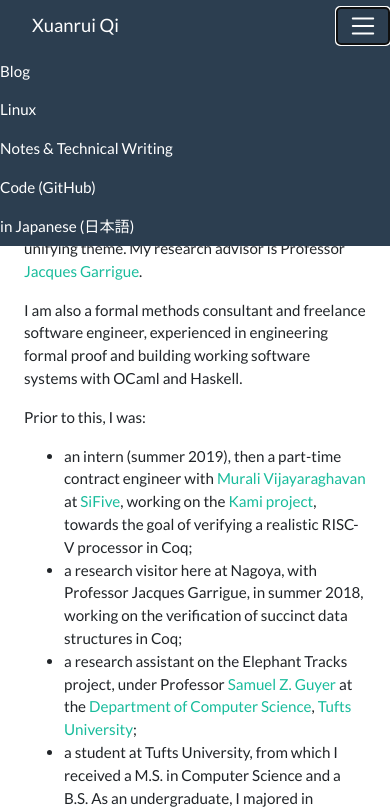
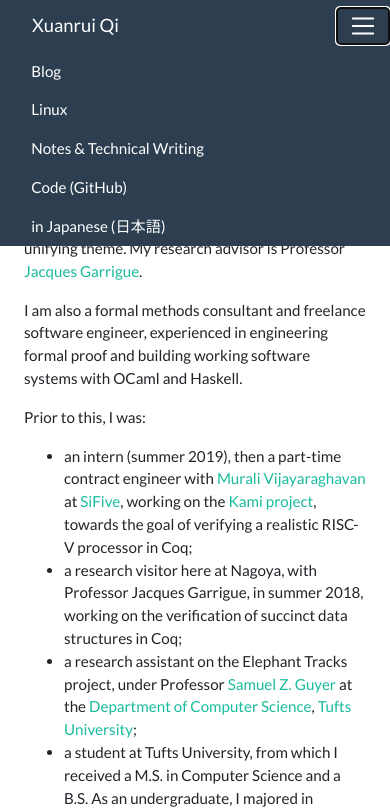
Before and after one commit to xuanruiqi/website, a plain HTML site: page index.html in a window 390 px wide. Both pictures are taken after a click on the button "Toggle navigation". Shown: the top 808 px of the page. Drawn offline with nearby package versions, Linux system fonts and the light colour scheme.

Commit message:
Improve UI on smartphones

```diff
--- a/index.html
+++ b/index.html
@@ -13,28 +13,30 @@
 </head>
 
 <body>
-    <nav class="navbar navbar-dark fixed-top bg-primary flex-md-nowrap p-0">
-
+    <nav class="navbar navbar-sm-expand navbar-md-expand navbar-dark fixed-top bg-primary flex-md-nowrap p-0">
+        <div class="navbar-header">
             <a class="navbar-brand" href="#">Xuanrui Qi</a>
-        <button class="navbar-toggler d-block d-lg-none d-xl-none" type="button" data-toggle="collapse" data-target="#spNav" aria-controls="navbarToggleExternalContent" aria-expanded="false" aria-label="Toggle navigation">
+        </div>
+        <button class="navbar-toggler d-block d-lg-none d-xl-none"
+                    type="button" data-toggle="collapse" data-target="#spNav" aria-controls="navbarToggleExternalContent"
+                    aria-expanded="false" aria-label="Toggle navigation">
                     <span class="navbar-toggler-icon"></span>
         </button>
-
-        <div class="collapse navbar-collapse" id="spNav">
-            <ul class="navbar-nav mr-auto">
-                <li class="nav-item">
+            <div class="collapse navbar-collapse justify-content-end" id="spNav">
+                <ul class="nav navbar-nav mr-auto">
+                    <li class="nav-item nav-item-sp">
                         <a class="nav-link" href="https://blog.xuanruiqi.com">Blog</a>
                     </li>
-                <li class="nav-item">
+                    <li class="nav-item nav-item-sp">
                         <a class="nav-link" href="linux.html">Linux</a>
                     </li>
-                <li class="nav-item">
+                    <li class="nav-item nav-item-sp">
                         <a class="nav-link" href="writing.html">Notes &amp; Technical Writing</a>
                     </li>
-                <li class="nav-item">
+                    <li class="nav-item nav-item-sp">
                         <a class="nav-link" href="https://github.com/xuanruiqi">Code (GitHub)</a>
                     </li>
-                <li class="nav-item">
+                    <li class="nav-item nav-item-sp">
                         <a class="nav-link" href="ja.html">in Japanese (日本語)</a>
                     </li>
                 </ul>
--- a/styles/app.scss
+++ b/styles/app.scss
@@ -80,3 +80,7 @@ body {
 .nav>li {
   display: inline-block;
 }
+
+.nav-item-sp {
+  margin-left: 8%;
+}
```
Also changed, not shown: ja.html (+4 -2 lines), linux.html (+4 -7 lines), writing.html (+5 -5 lines), styles.css. Lines whose indentation alone changed are shown as unchanged.
